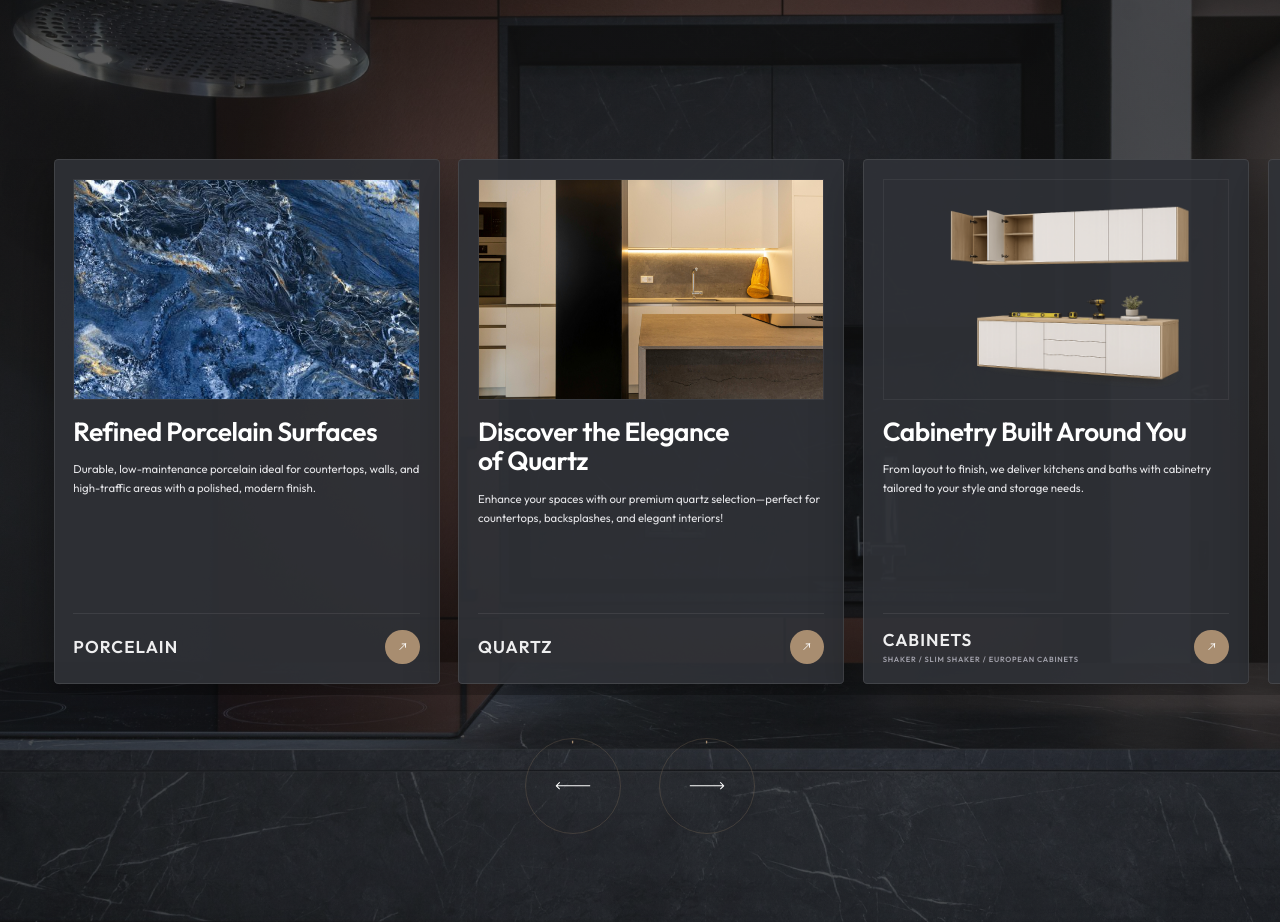
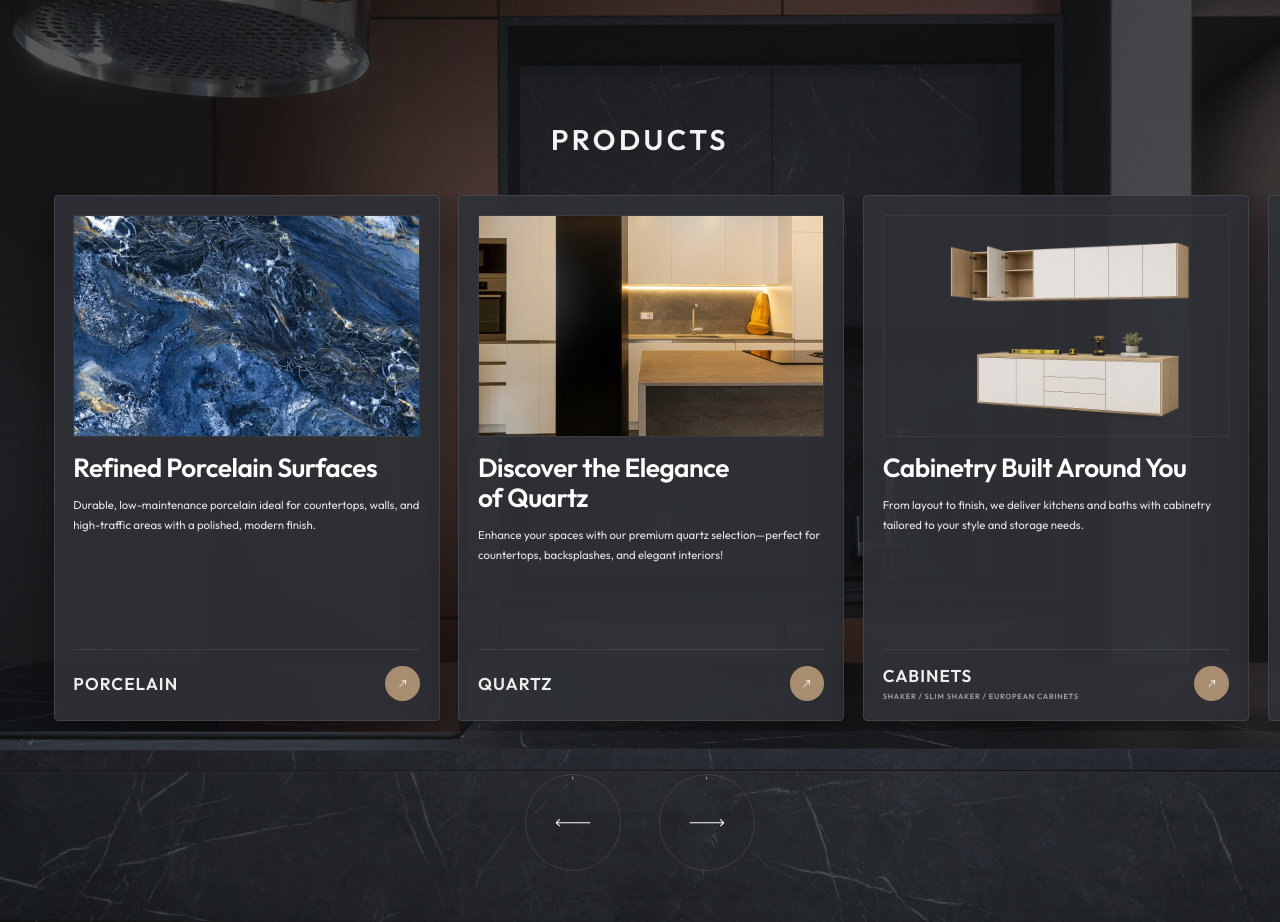
Before and after one commit to ebru-boyaci/stone-space-florida, a React (Vite) app: page / in a window 1280 px wide. Shown: the part 4320-5242 px from the top of the page. Built offline with nearby package versions, Linux system fonts and the light colour scheme.

Commit message:
Update ProductsSpotlightSection to improve accessibility by changing aria-label to aria-labelledby and adding a heading for better content structure.

```diff
--- a/src/components/ProductsSpotlightSection.tsx
+++ b/src/components/ProductsSpotlightSection.tsx
@@ -124,7 +124,7 @@ export function ProductsSpotlightSection() {
     <section
       ref={sectionRef}
       className="relative isolate flex min-h-[140vh] items-center overflow-x-clip bg-[#171312] px-6 py-20 sm:min-h-[150vh] sm:px-10 sm:py-24 [contain:layout_paint]"
-      aria-label="Product categories"
+      aria-labelledby="products-spotlight-heading"
     >
       <img
         src={bgImage}
@@ -138,6 +138,12 @@ export function ProductsSpotlightSection() {
       <div className="absolute inset-0 -z-10 bg-[radial-gradient(ellipse_140%_95%_at_50%_35%,rgba(255,255,255,0.08),rgba(0,0,0,0.38))]" />
 
       <div className="relative z-10 w-full">
+        <h2
+          id="products-spotlight-heading"
+          className="mx-auto mb-10 max-w-[min(95vw,74rem)] text-center font-sans text-[clamp(1.85rem,4.5vw,2.65rem)] font-semibold uppercase leading-tight tracking-[0.12em] text-white/95 sm:mb-12 md:mb-14"
+        >
+          Products
+        </h2>
         <p className="sr-only">Swipe horizontally to browse all products.</p>
         <ul
           ref={listRef}
```
